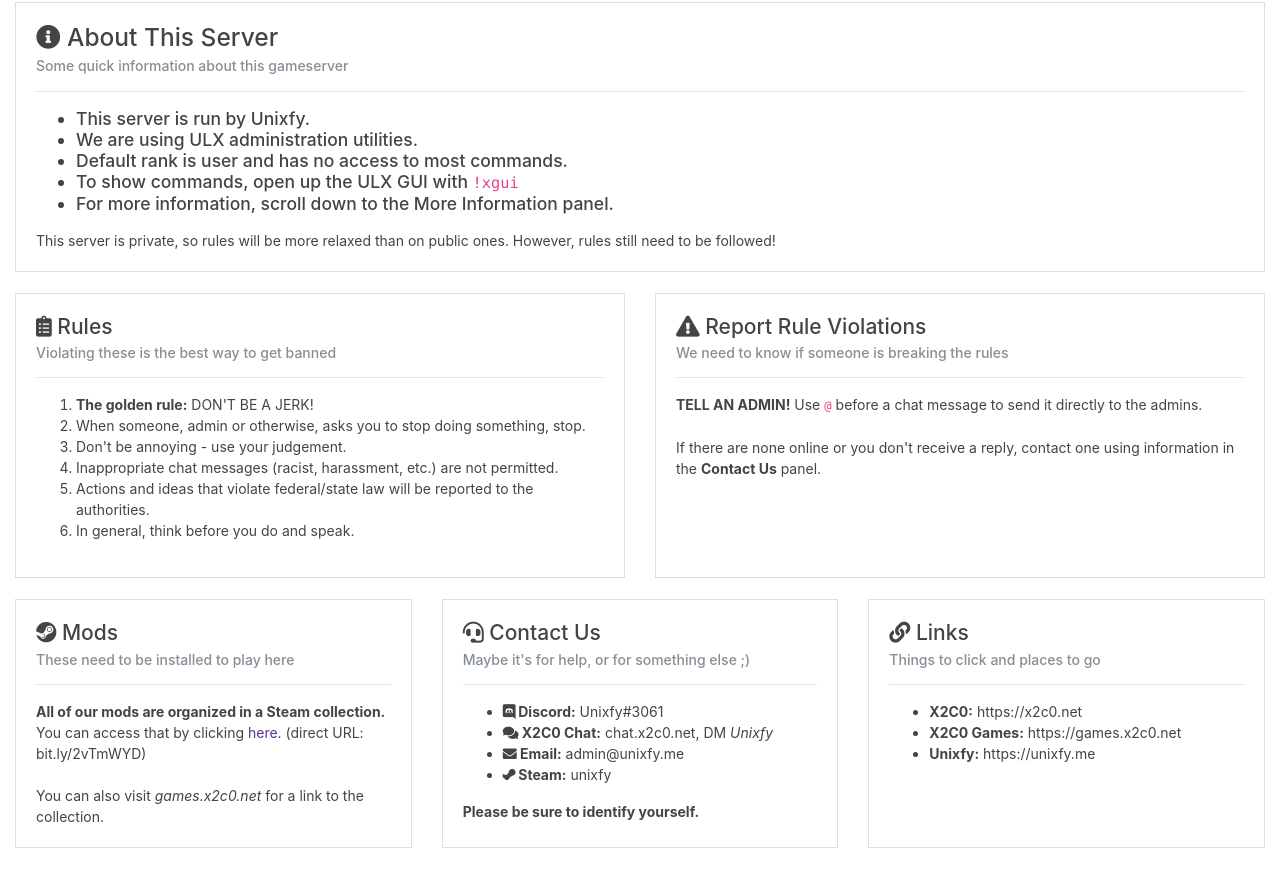
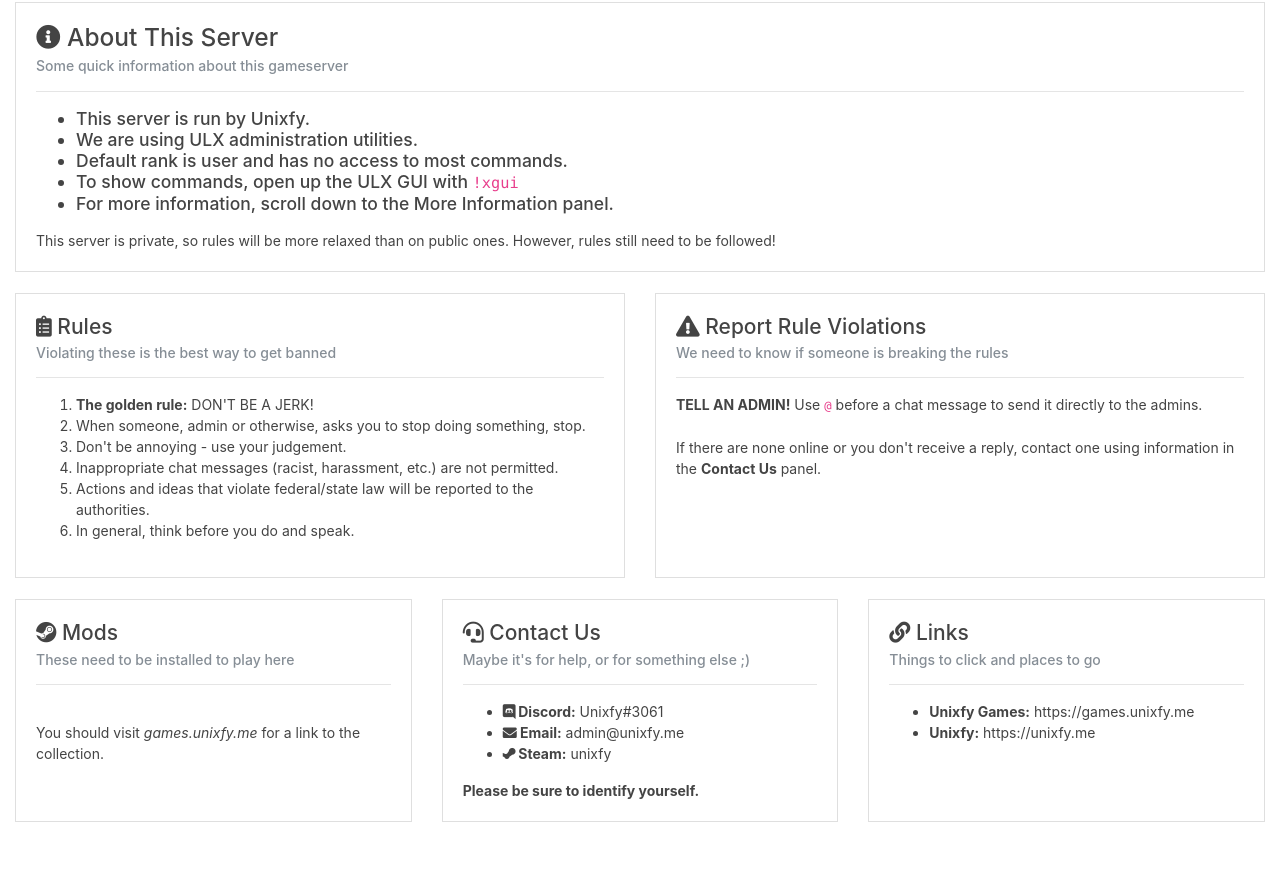
Before and after one commit to unixfy/games.unixfy.me, a plain HTML site: page motd.html in a window 1280 px wide. Shown: the part 457-1326 px from the top of the page. After the commit the page ends 1300 px from the top, so only its background shows below. Drawn offline with nearby package versions, Linux system fonts and the light colour scheme.

Commit message:
Forgot to update MOTD - whoops

```diff
--- a/motd.html
+++ b/motd.html
@@ -2,7 +2,7 @@
 <html lang="en">
 
 <head>
-  <title>MotD | X2C0 Games</title>
+  <title>MotD | Unixfy Games</title>
   <!-- Required meta tags -->
   <meta charset="utf-8">
   <!-- <meta name="viewport" content="width=device-width, initial-scale=1, shrink-to-fit=no"> -->
@@ -20,7 +20,7 @@
   <div class="jumbotron">
     <center>
       <h1 class="display-5">You are playing on a gameserver operated by
-                <i class="fas fa-gamepad"></i> X2C0 Games</h1>
+                <i class="fas fa-gamepad"></i> Unixfy Games</h1>
       <p class="lead">
         <i>Please read the information below before you start playing.</i>
       </p>
@@ -115,8 +115,7 @@
           <h4 class="card-title"><i class="fab fa-steam"></i> Mods</h4>
           <h6 class="card-subtitle mb-2 text-muted">These need to be installed to play here</h6>
           <hr>
-          <b>All of our mods are organized in a Steam collection.</b> You can access that by clicking <a href="https://steamcommunity.com/sharedfiles/filedetails/?id=869936598">here</a>. (direct URL: bit.ly/2vTmWYD)
-          <br /><br /> You can also visit <i>games.x2c0.net</i> for a link to the collection.
+          <br />You should visit <i>games.unixfy.me</i> for a link to the collection.
         </div>
       </div>
 
@@ -128,9 +127,6 @@
           <ul>
             <li>
               <b><i class="fab fa-discord"></i> Discord:</b> Unixfy#3061
-            </li>
-            <li>
-              <b><i class="fas fa-comments"></i> X2C0 Chat:</b> chat.x2c0.net, DM <i>Unixfy</i>
             </li>
             <li>
               <b><i class="fas fa-envelope"></i> Email:</b> admin@unixfy.me
@@ -151,10 +147,7 @@
           <hr>
           <ul>
             <li>
-              <b>X2C0:</b> https://x2c0.net
-            </li>
-            <li>
-              <b>X2C0 Games:</b> https://games.x2c0.net
+              <b>Unixfy Games:</b> https://games.unixfy.me
             </li>
             <li>
               <b>Unixfy:</b> https://unixfy.me
```
